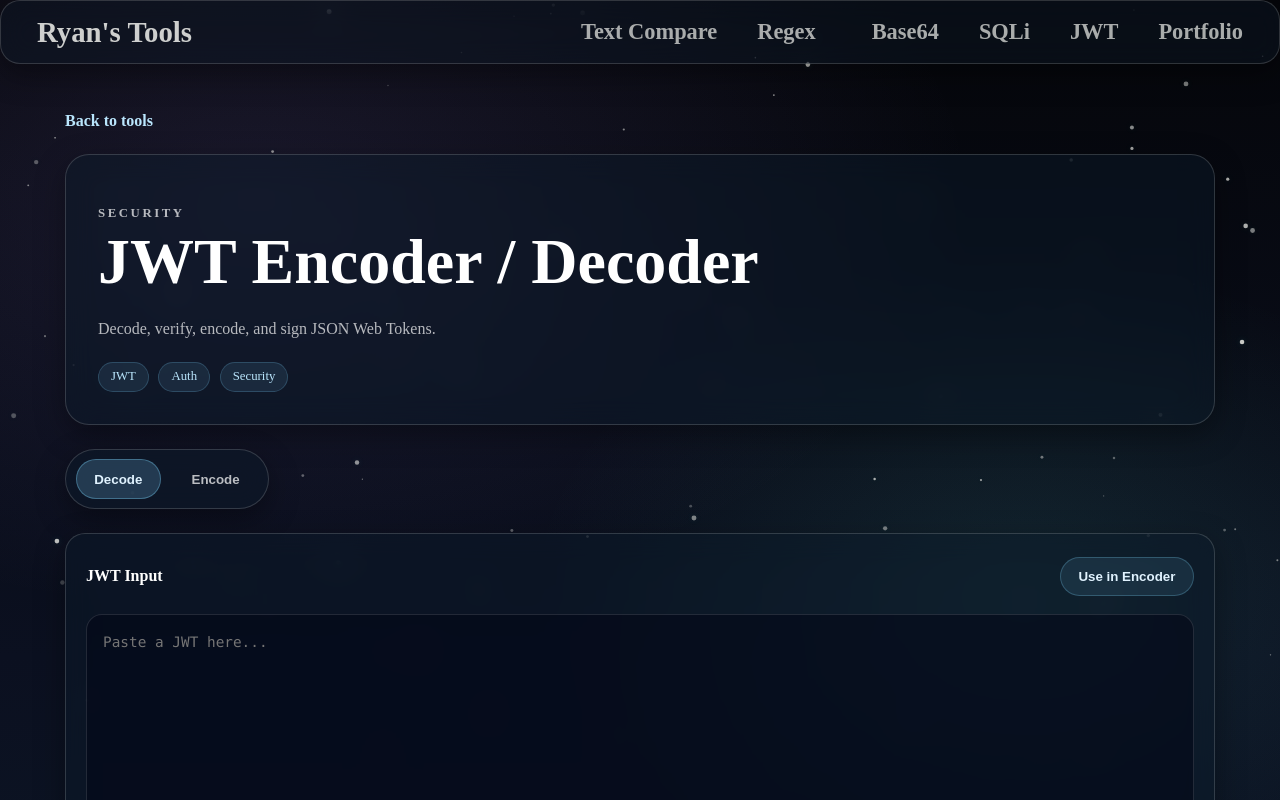
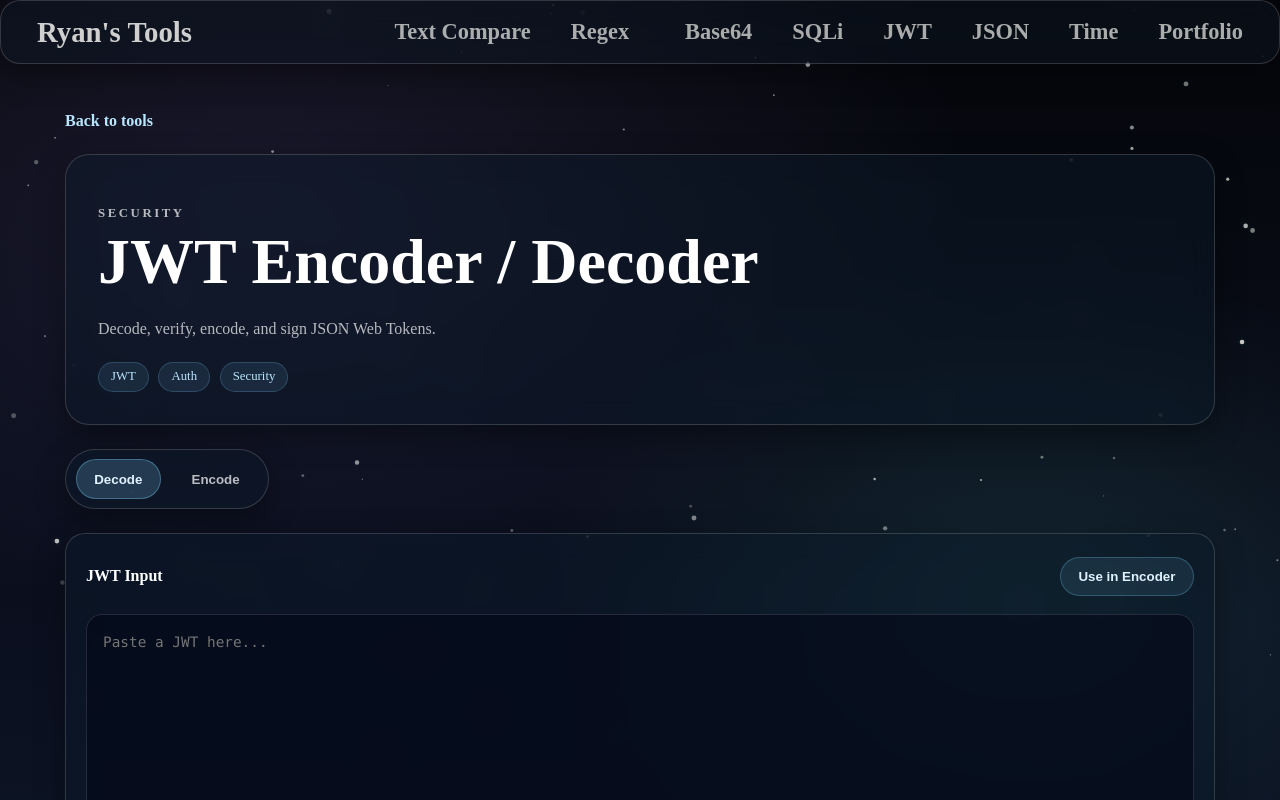
Before and after one commit to RyanYensch/Tools-Website, a React (Vite) app: page /jwt in a window 1280 px wide. Shown: the top 800 px of the page. Built offline with nearby package versions, Linux system fonts and the light colour scheme.

Commit message:
Updated navbar

```diff
--- a/src/components/Navbar/Navbar.css
+++ b/src/components/Navbar/Navbar.css
@@ -166,7 +166,7 @@
 
 /* RESPONSIVE */
 
-@media (max-width: 915px) {
+@media (max-width: 1100px) {
     .navbar-links {
         display: none;
     }
@@ -176,7 +176,7 @@
     }
 }
 
-@media (min-width: 916px) {
+@media (min-width: 1101px) {
     .navbar-toggle {
         display: none;
     }
--- a/src/components/Navbar/Navbar.tsx
+++ b/src/components/Navbar/Navbar.tsx
@@ -57,6 +57,16 @@ export default function Navbar() {
                     <li>
                         <Link className="navbar-item-link glow-item" to="/jwt">
                             JWT
+                        </Link>
+                    </li>
+                    <li>
+                        <Link className="navbar-item-link glow-item" to="/json">
+                            JSON
+                        </Link>
+                    </li>
+                    <li>
+                        <Link className="navbar-item-link glow-item" to="/timestamp">
+                            Time
                         </Link>
                     </li>
                     <li>
```
